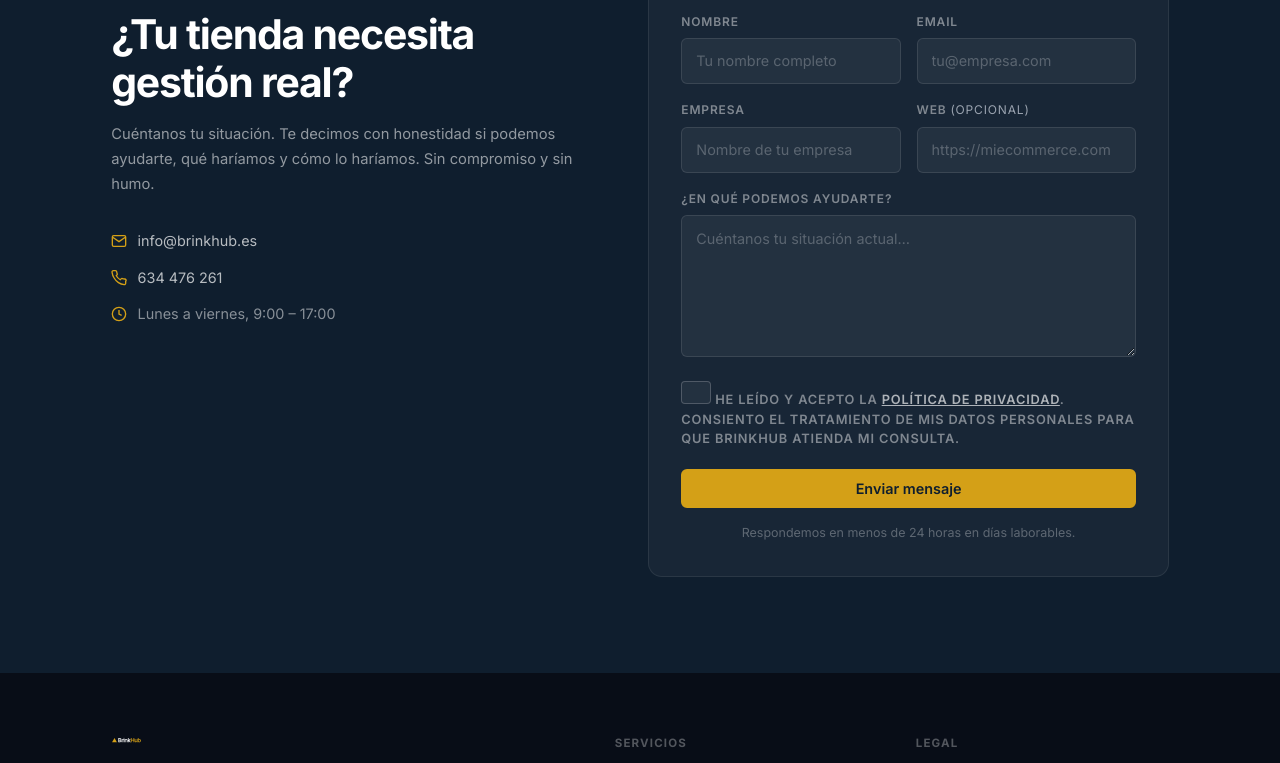
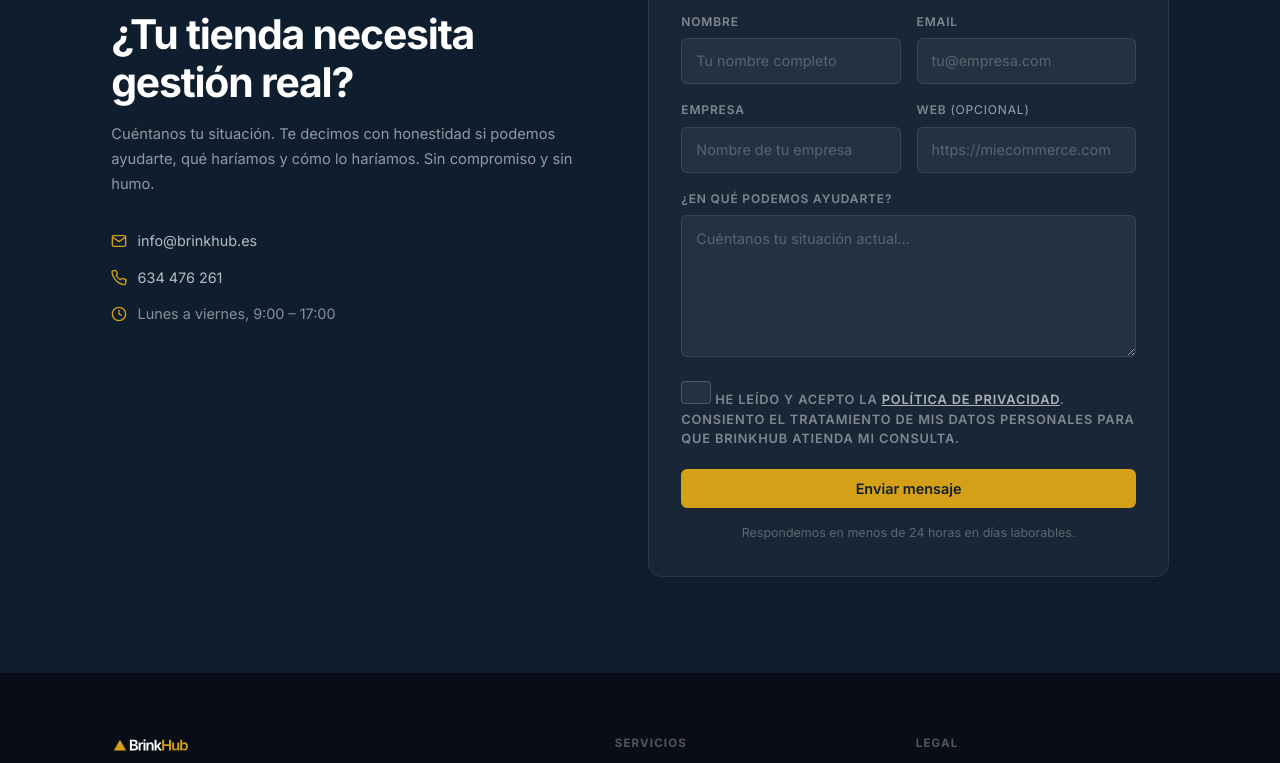
Before and after one commit to Daiana463/brinkhub, a plain HTML site: page index.html in a window 1280 px wide. Shown: the part 7793-8556 px from the top of the page. Drawn offline with Linux system fonts and the light colour scheme.

Commit message:
logo footer

```diff
--- a/css/styles.css
+++ b/css/styles.css
@@ -1112,7 +1112,7 @@ a:focus-visible {
 }
 .footer__logo-img {
   display: block;
-  height: 7px;
+  height: 18px;
   width: auto;
 }
 .footer__brand > p {
```
